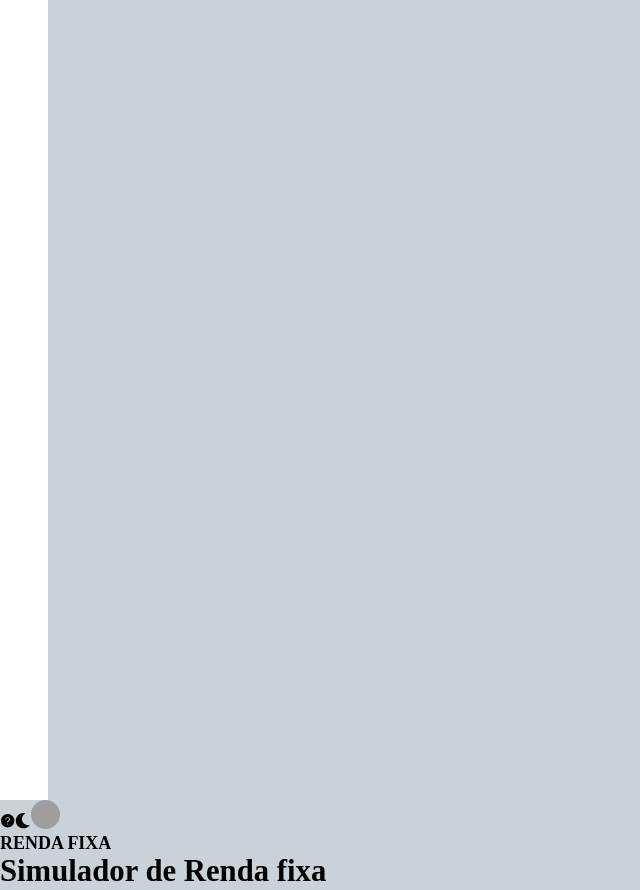
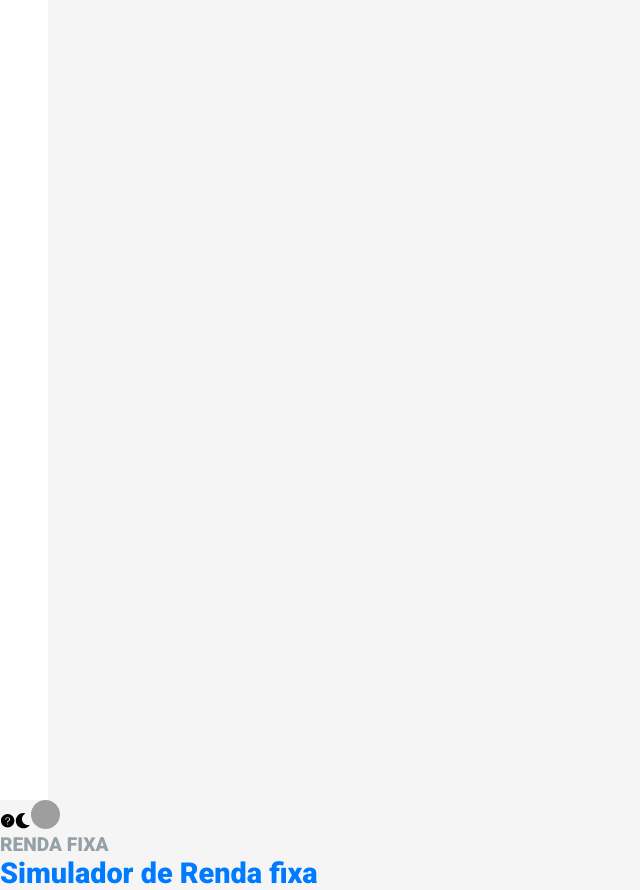
Before and after one commit to TalesFB/Simulador-CarteiraGlobal, a React (Create React App) app: page / in a window 1280 px wide. Shown: the whole page, without its empty margins (0-640 px from the left). Built offline with nearby package versions, Linux system fonts and the light colour scheme; grey boxes are pictures that could not be loaded.

Commit message:
alterações no css

```diff
--- a/src/assets/styles/global.css
+++ b/src/assets/styles/global.css
@@ -1,11 +1,11 @@
 :root {
   /*--colocar variaveis de cores*/
-  --color-base: #447cff;
-  --color-background: #c9d1d9;
-  --color-header: #ffffff;
+  --color-primary: #007aff;
+  --color-background: #f5f5f5;
+  --color-base: #ffffff;
   --color-font-buttons: #393636;
   --color-box-news: #e5e5e5;
-  --color-title-grey: #595858;
+  --color-title-grey: #96a0a7;
   --color-text-depositions: #c4c4c4;
   --color-footer: #393636;
   font-size: 60%;
--- a/src/pages/Simulador.jsx
+++ b/src/pages/Simulador.jsx
@@ -1,7 +1,6 @@
 import React from "react";
 import { AiFillQuestionCircle } from "react-icons/ai";
 import { FaMoon } from "react-icons/fa";
-
 import { GoGraph } from "react-icons/go";
 import { RiWallet2Line } from "react-icons/ri";
 import {} from "react-icons/";
@@ -20,7 +19,6 @@ function Simulador() {
             alt=""
           />
         </div>
-
         <h3>RENDA FIXA</h3>
         <h1>Simulador de Renda fixa</h1>
       </div>
--- a/src/pages/styles.css
+++ b/src/pages/styles.css
@@ -2,7 +2,13 @@
   height: 100vh;
   width: 5rem;
 
-  background-color: var(--color-header);
+  background-color: var(--color-base);
+}
+
+#page-landing .topbar {
+  position: relative;
+  align-items: center;
+  justify-content: center;
 }
 
 #page-landing .topbar img {
@@ -10,3 +16,13 @@
   height: 3rem;
   border-radius: 100%;
 }
+
+#main h3 {
+  font: 600 2rem Roboto;
+  color: var(--color-title-grey);
+}
+
+#main h1 {
+  font: 700 3rem Roboto;
+  color: var(--color-primary);
+}
```
Also changed, not shown: 1 other file (tests, documents, lock files or other folders).
